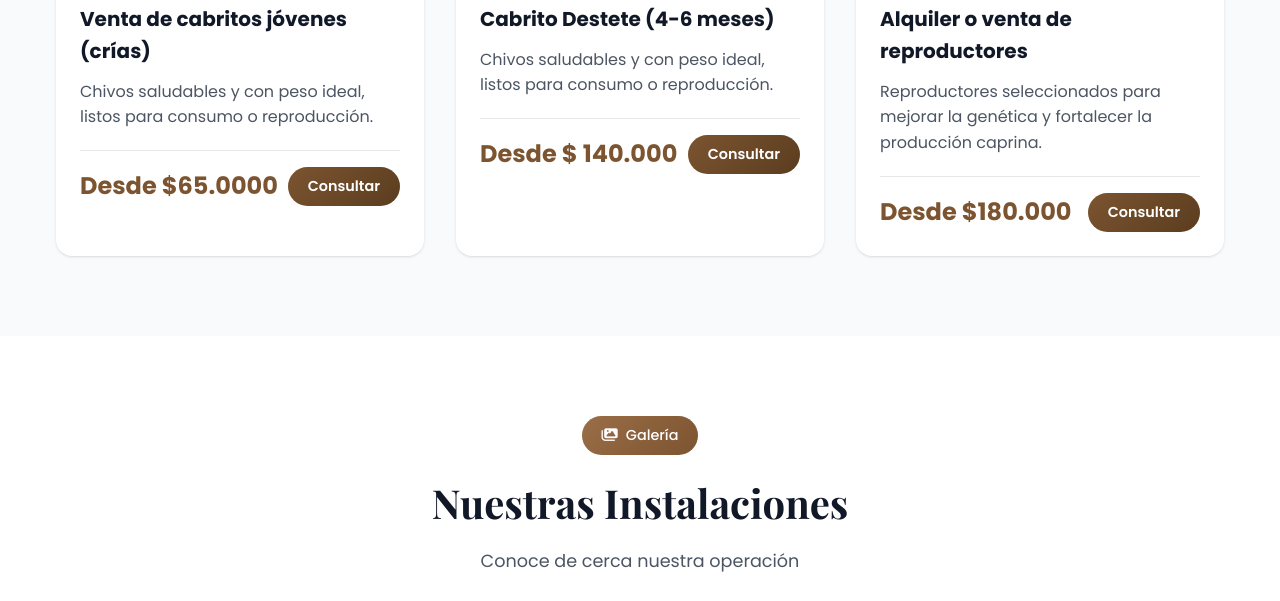
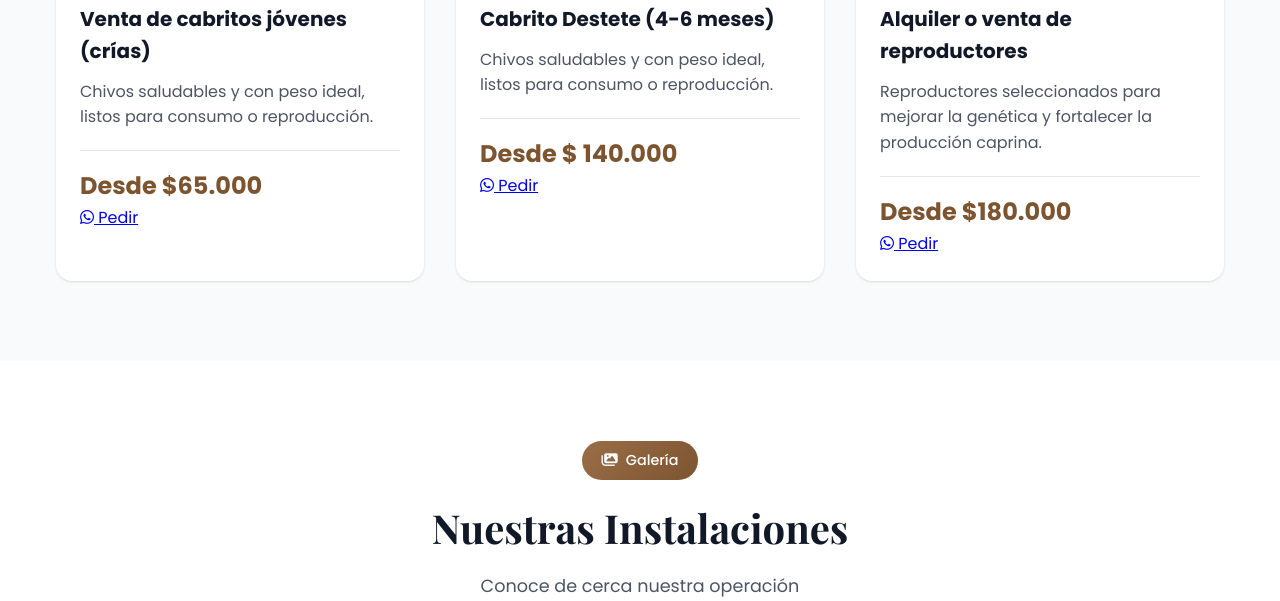
Before and after one commit to ReconvencionLaboralGuajira/pastoreando-el-futuro-11, a plain HTML site: page index.html in a window 1280 px wide. Shown: the part 2270-2871 px from the top of the page. Drawn offline with nearby package versions, Linux system fonts and the light colour scheme; no server answers.

Commit message:
Publish site

```diff
--- a/index.html
+++ b/index.html
@@ -13,6 +13,13 @@
     <link rel="icon" type="image/png" href="images/c503a9fd28124d8a321242c0b328f00161b0c85f.png">
 </head>
 <body>
+
+
+
+
+
+
+
     <!-- Header/Navbar -->
     <header class="header">
         <nav class="navbar">
@@ -40,7 +47,7 @@
                         </ul>
 
 
-                        <a href="https://wa.me/3114257919?text=Hola,%20me%20interesa%20información%20sobre%20sus%20productos"
+                        <a href="https://wa.me/573114257919?text=Hola,%20me%20interesa%20información%20sobre%20sus%20productos"
                            class="btn-primary"
                            target="_blank"
                            rel="noopener">
@@ -73,7 +80,7 @@
                     <div class="hero-actions">
                         <a href="#productos" class="btn btn-light">Ver Productos</a>
 
-                        <a href="https://wa.me/3114257919"
+                        <a href="https://wa.me/573114257919"
                            class="btn btn-whatsapp"
                            target="_blank"
                            rel="noopener">
@@ -163,16 +170,16 @@
 </p>
 
                             <div class="product-footer">
-                                <span class="price">Desde $65.0000</span>
+                                <span class="price">Desde $65.000</span>
+                            </div>
 
-                                <a href="https://wa.me/3114257919?text=Hola,%20me%20interesa%20Venta de cabritos jóvenes (crías)"
-                                   class="btn-small"
+
+                            <a href="https://wa.me/573114257919?text=Hola,%20quiero%20*Venta de cabritos jóvenes (crías)*%20-%20$65.000"
+                               class="btn-whatsapp-product"
                                target="_blank"
                                rel="noopener">
-                                    Consultar
+                                <i class="fab fa-whatsapp"></i> Pedir
                             </a>
-
-                            </div>
 
                         </div>
                     </div>
@@ -191,15 +198,15 @@
 
                             <div class="product-footer">
                                 <span class="price">Desde $ 140.000</span>
+                            </div>
 
-                                <a href="https://wa.me/3114257919?text=Hola,%20me%20interesa%20Cabrito Destete (4-6 meses)"
-                                   class="btn-small"
+
+                            <a href="https://wa.me/573114257919?text=Hola,%20quiero%20*Cabrito Destete (4-6 meses)*%20-%20$ 140.000"
+                               class="btn-whatsapp-product"
                                target="_blank"
                                rel="noopener">
-                                    Consultar
+                                <i class="fab fa-whatsapp"></i> Pedir
                             </a>
-
-                            </div>
 
                         </div>
                     </div>
@@ -217,15 +224,15 @@
 
                             <div class="product-footer">
                                 <span class="price">Desde $180.000</span>
+                            </div>
 
-                                <a href="https://wa.me/3114257919?text=Hola,%20me%20interesa%20Alquiler o venta de reproductores"
-                                   class="btn-small"
+
+                            <a href="https://wa.me/573114257919?text=Hola,%20quiero%20*Alquiler o venta de reproductores*%20-%20$180.000"
+                               class="btn-whatsapp-product"
                                target="_blank"
                                rel="noopener">
-                                    Consultar
+                                <i class="fab fa-whatsapp"></i> Pedir
                             </a>
-
-                            </div>
 
                         </div>
                     </div>
@@ -304,7 +311,7 @@
                                 </div>
                                 <div class="contact-details">
                                     <h3>WhatsApp</h3>
-                                    <a href="https://wa.me/3114257919" target="_blank" rel="noopener">3114257919</a>
+                                    <a href="https://wa.me/573114257919" target="_blank" rel="noopener">3114257919</a>
                                 </div>
                             </div>
 
@@ -360,7 +367,7 @@
                         </div>
                         <h3>¿Tienes alguna pregunta?</h3>
                         <p>Contáctanos por WhatsApp y te responderemos de inmediato</p>
-                        <a href="https://wa.me/3114257919?text=Hola,%20necesito%20información"
+                        <a href="https://wa.me/573114257919?text=Hola,%20necesito%20información"
                            class="btn btn-whatsapp-lg"
                            target="_blank"
                            rel="noopener">
@@ -442,7 +449,7 @@
 
     <!-- WhatsApp Floating Button -->
 
-    <a href="https://wa.me/3114257919"
+    <a href="https://wa.me/573114257919"
        class="whatsapp-float"
        target="_blank"
        rel="noopener"
```
Lines whose indentation alone changed are shown as unchanged.
